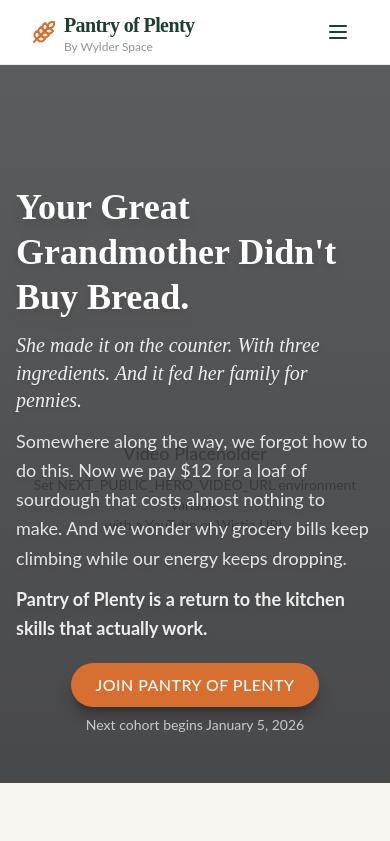
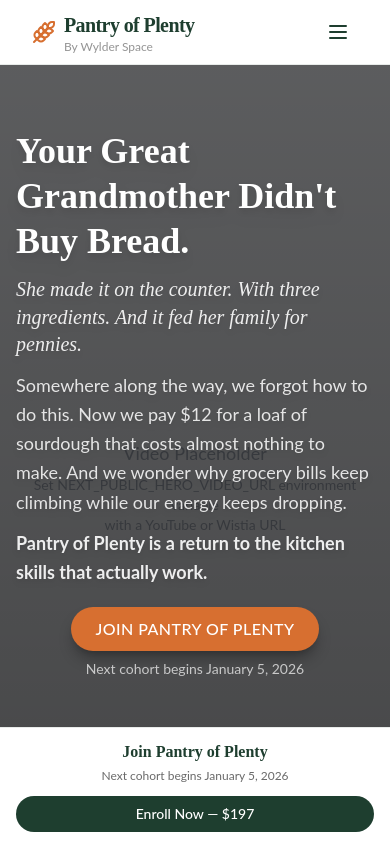
Before and after one commit to ankurmans/wylderspace-pantry-of-plenty, a Next.js app: page / in a window 390 px wide. Shown: the top 841 px of the page. Built offline with nearby package versions, Linux system fonts and the light colour scheme; no server answers.

Commit message:
Update StickyCTA: remove price, show on curriculum section, move date text under title

```diff
--- a/app/page.tsx
+++ b/app/page.tsx
@@ -94,7 +94,6 @@ export default function Home() {
         <StickyCTA
           text="Join Pantry of Plenty"
           buttonText="Enroll Now — $197"
-          price="$197"
           onClick={handleEnrollment}
         />
       </main>
--- a/components/layout/Footer.tsx
+++ b/components/layout/Footer.tsx
@@ -205,7 +205,7 @@ export const Footer: React.FC = () => {
             className="text-sm text-center text-[rgba(255,255,255,0.4)]"
             style={{ fontFamily: "'Lato', sans-serif" }}
           >
-            © 2025 Molly Bravo & Pantry of Plenty. All rights reserved.
+            © 2025 Wyler Space, Inc. All rights reserved.
           </p>
         </div>
       </div>
--- a/components/sections/HeroSection.tsx
+++ b/components/sections/HeroSection.tsx
@@ -113,8 +113,8 @@ export const HeroSection: React.FC = () => {
       />
 
       {/* Text Content Overlay */}
-      <div className="relative z-10 w-full flex items-start md:items-center pt-8 md:pt-0 pb-12 md:pb-0 md:h-screen md:min-h-[800px]">
-        <div className="max-w-7xl mx-auto w-full px-4 md:px-12 pt-6 md:pt-0">
+      <div className="relative z-10 w-full flex items-start md:items-center pt-0 md:pt-0 pb-12 md:pb-0 md:h-screen md:min-h-[800px]">
+        <div className="max-w-7xl mx-auto w-full px-4 md:px-12 pt-0 md:pt-0">
             <div className="max-w-[563px]">
             {/* Main Headline - Playfair Display Medium, 60px, white */}
               <h1
--- a/components/ui/StickyCTA.tsx
+++ b/components/ui/StickyCTA.tsx
@@ -6,29 +6,50 @@ import { getNextCohortDate } from '@/lib/utils'
 export interface StickyCTAProps {
   text?: string
   buttonText?: string
-  price?: string
   onClick?: () => void
-  showAfterScroll?: number
 }
 
 export const StickyCTA: React.FC<StickyCTAProps> = ({
   text = 'Join Pantry of Plenty',
   buttonText = 'Enroll Now',
-  price = '$197',
   onClick,
-  showAfterScroll = 400,
 }) => {
   const [isVisible, setIsVisible] = useState(false)
+  const [hasReachedCurriculum, setHasReachedCurriculum] = useState(false)
 
   useEffect(() => {
-    const handleScroll = () => {
-      const scrollY = window.scrollY || window.pageYOffset
-      setIsVisible(scrollY > showAfterScroll)
+    const curriculumSection = document.getElementById('curriculum')
+    if (!curriculumSection) return
+
+    const observer = new IntersectionObserver(
+      (entries) => {
+        entries.forEach((entry) => {
+          // Once curriculum section comes into view, mark it and show CTA
+          if (entry.isIntersecting) {
+            setHasReachedCurriculum(true)
+            setIsVisible(true)
+          }
+        })
+      },
+      {
+        threshold: 0.1, // Trigger when 10% of the section is visible
+        rootMargin: '0px',
+      }
+    )
+
+    observer.observe(curriculumSection)
+
+    return () => {
+      observer.disconnect()
     }
+  }, [])
 
-    window.addEventListener('scroll', handleScroll)
-    return () => window.removeEventListener('scroll', handleScroll)
-  }, [showAfterScroll])
+  // Keep CTA visible once curriculum section has been reached
+  useEffect(() => {
+    if (hasReachedCurriculum) {
+      setIsVisible(true)
+    }
+  }, [hasReachedCurriculum])
 
   if (!isVisible) return null
 
@@ -48,16 +69,14 @@ export const StickyCTA: React.FC<StickyCTAProps> = ({
             >
               {text}
             </p>
-            {price && (
-              <p
-                className="text-sm sm:text-base text-[rgba(42,42,42,0.7)]"
-                style={{ fontFamily: "'Lato', sans-serif" }}
-              >
-                {price} — One-Time Investment
-              </p>
-            )}
+            <p
+              className="text-xs sm:text-sm text-[rgba(42,42,42,0.7)] mt-1"
+              style={{ fontFamily: "'Lato', sans-serif" }}
+            >
+              Next cohort begins {getNextCohortDate()}
+            </p>
           </div>
-          <div className="flex-shrink-0 flex flex-col items-center gap-1 w-full sm:w-auto">
+          <div className="flex-shrink-0 w-full sm:w-auto">
             <button
               onClick={onClick}
               className="w-full sm:w-auto bg-[#1e3e2f] text-white px-6 py-2 rounded-full text-sm font-medium hover:bg-[#162e23] transition-colors"
@@ -65,12 +84,6 @@ export const StickyCTA: React.FC<StickyCTAProps> = ({
             >
               {buttonText}
             </button>
-            <p
-              className="text-xs sm:text-sm text-[rgba(42,42,42,0.7)] text-center"
-              style={{ fontFamily: "'Lato', sans-serif" }}
-            >
-              Next cohort begins {getNextCohortDate()}
-            </p>
           </div>
         </div>
       </div>
```
